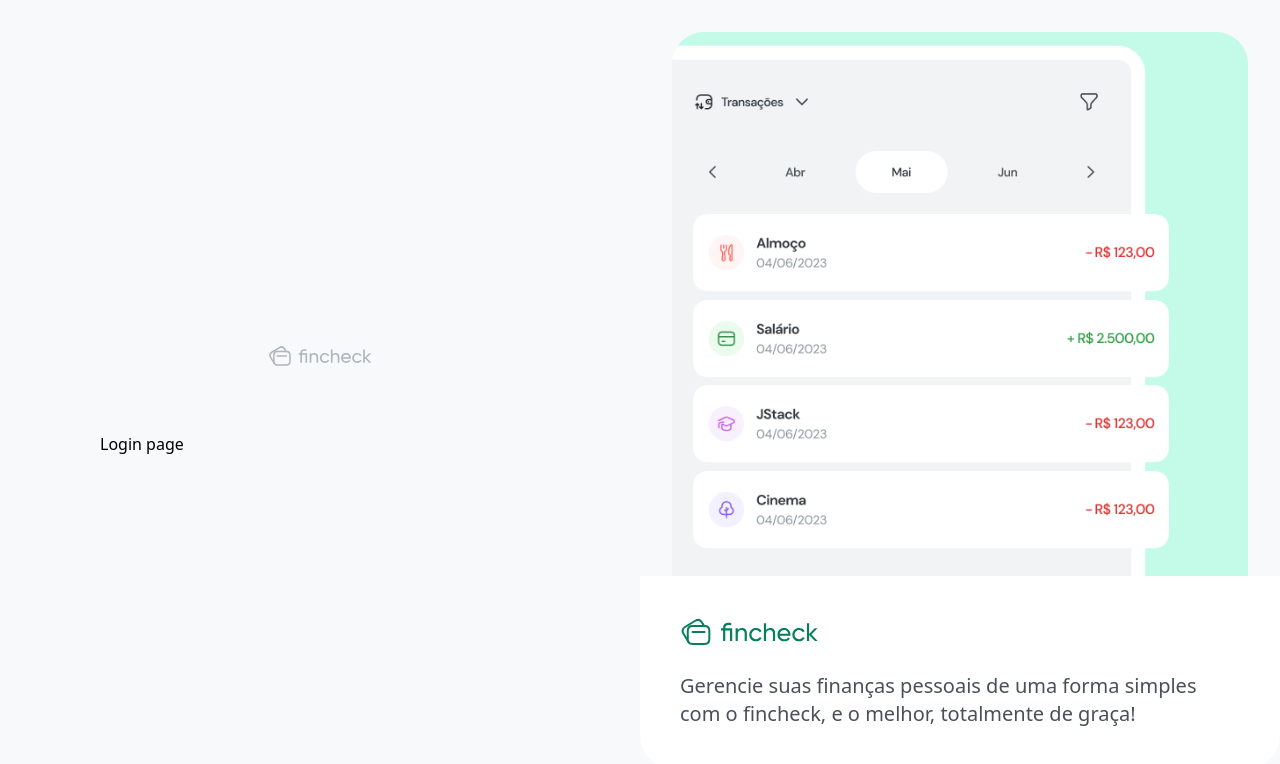
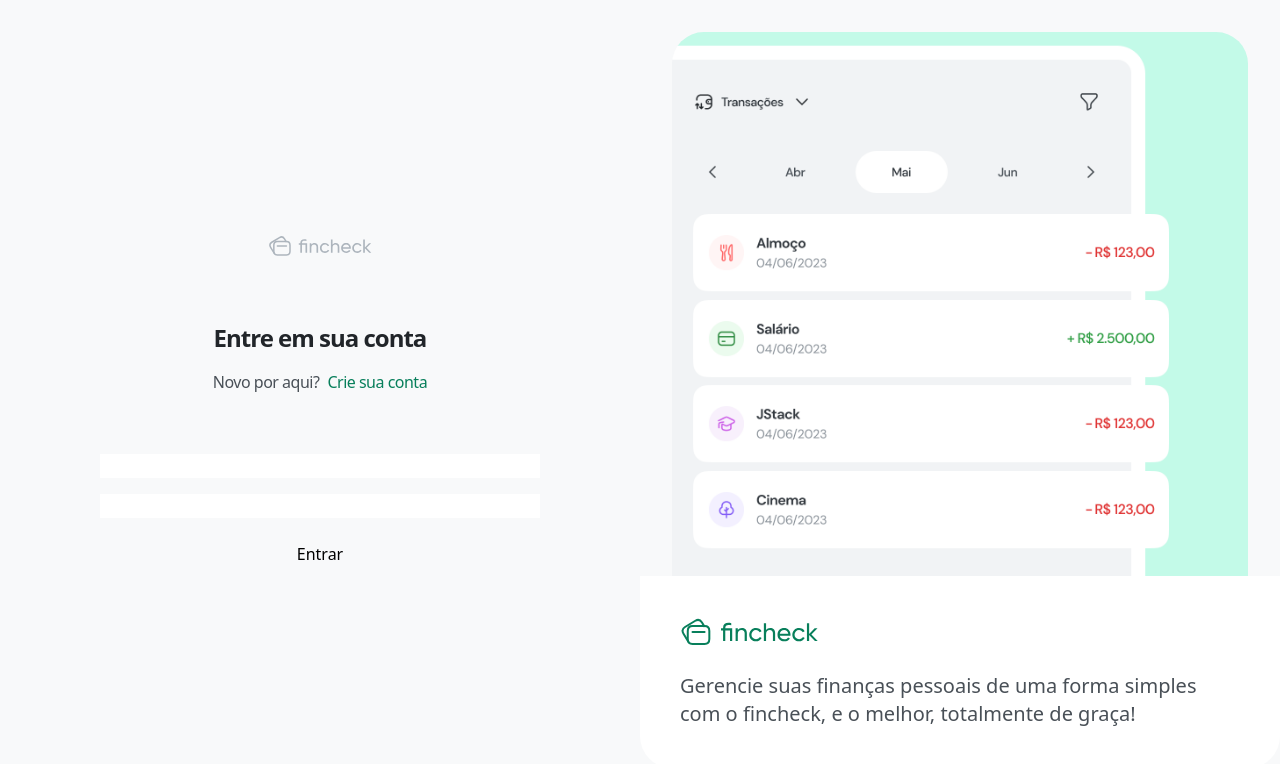
Before and after one commit to mateusgf00/fincheck-frontend, a React (Vite) app: page /login in a window 1280 px wide. Shown: the top 764 px of the page. Built offline with nearby package versions, Linux system fonts and the light colour scheme.

Commit message:
create login page

```diff
--- a/src/view/pages/Login/index.tsx
+++ b/src/view/pages/Login/index.tsx
@@ -1,5 +1,29 @@
+import { Link } from "react-router-dom";
+
 export function Login() {
-  return(
-    <h1>Login page</h1>
-  )
+  return (
+    <div>
+      <header className="flex flex-col items-center gap-4">
+        <h1 className="text-2xl font-bold text-gray-900 tracking-[-1px]">Entre em sua conta</h1>
+
+        <p className="space-x-2">
+          <span className="text-gray-700 tracking-[-0.5px]">
+            Novo por aqui?
+          </span>
+          <Link to="/register" className=" font-medium text-teal-900 tracking-[-0.5px]">
+            Crie sua conta
+          </Link>
+        </p>
+      </header>
+
+      <form className="mt-[60px] flex flex-col gap-4">
+        <input type="email" />
+        <input type="password" />
+
+        <button type="submit" className="mt-2">
+          Entrar
+        </button>
+      </form>
+    </div>
+  );
 }
```
